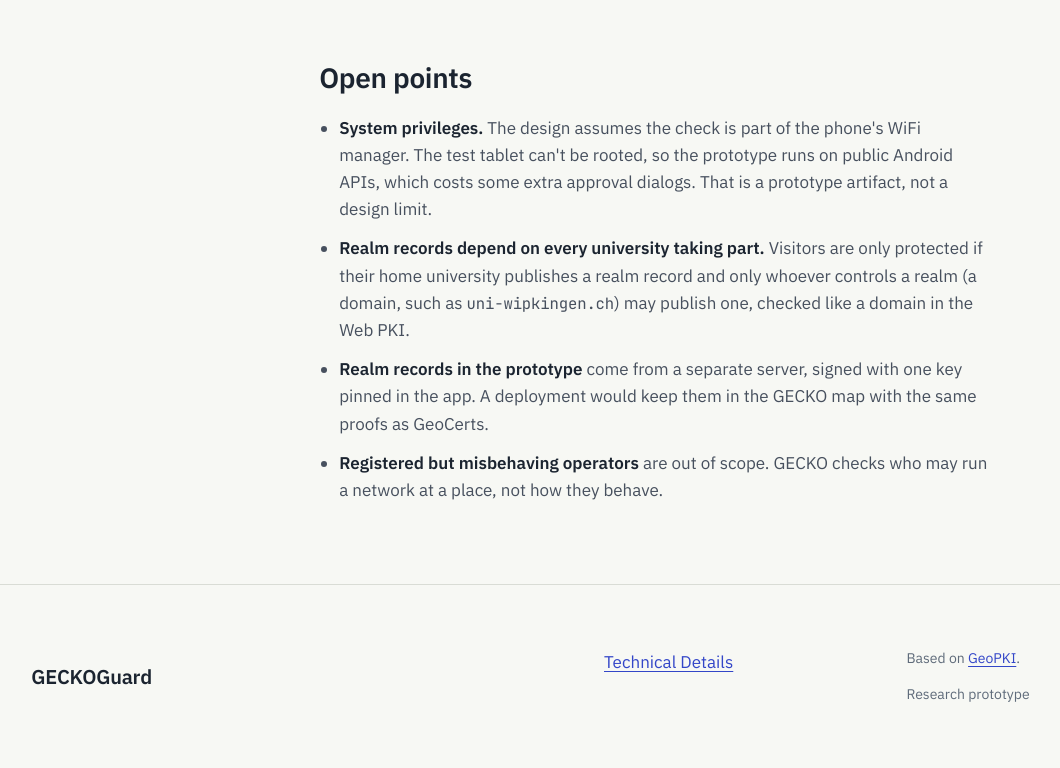
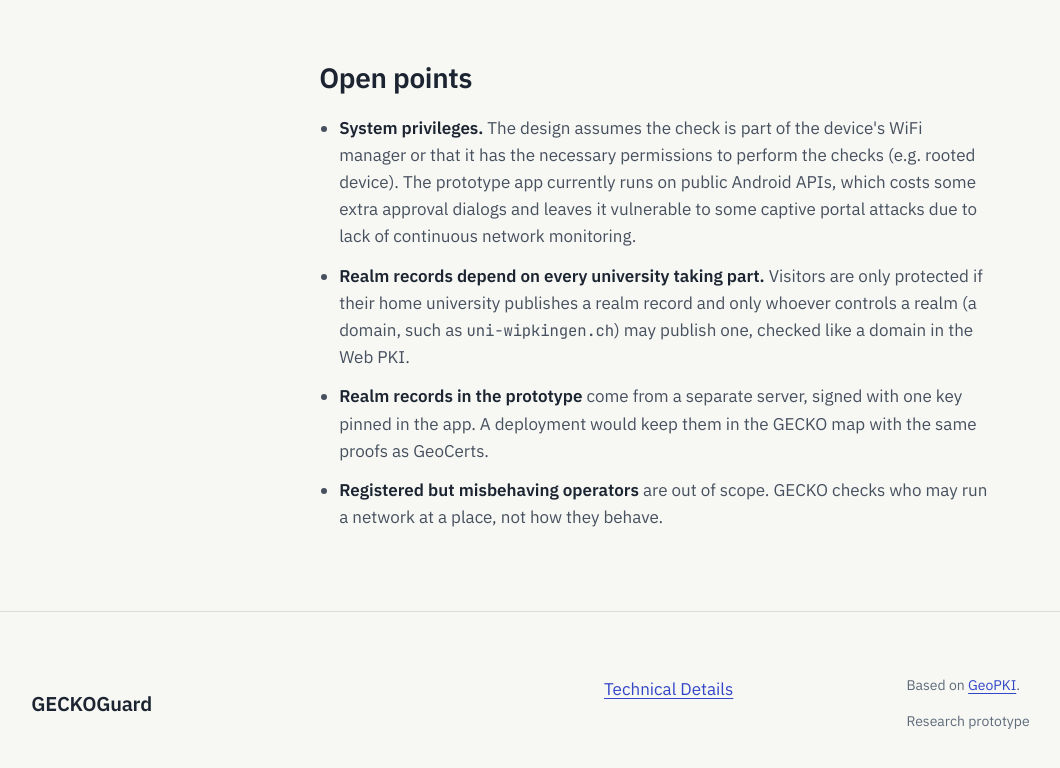
Before and after one commit to pablotanner/GECKOWebsite, an Astro site: page /technical in a window 1280 px wide. Shown: the part 8172-8940 px from the top of the page, without its empty margins (36-1096 px from the left). Built offline with nearby package versions, Linux system fonts and the light colour scheme; Astro itself is replaced by a stand-in of ours.

Commit message:
Adjust system privilege / root limitation

```diff
--- a/src/pages/technical.astro
+++ b/src/pages/technical.astro
@@ -215,7 +215,7 @@ const example = `{
         <section id="limits" aria-labelledby="limits-title">
           <h2 class="title-lg" id="limits-title">Open points</h2>
           <ul class="tech__list">
-            <li><strong>System privileges.</strong> The design assumes the check is part of the phone's WiFi manager. The test tablet can't be rooted, so the prototype runs on public Android APIs, which costs some extra approval dialogs. That is a prototype artifact, not a design limit.</li>
+            <li><strong>System privileges.</strong> The design assumes the check is part of the device's WiFi manager or that it has the necessary permissions to perform the checks (e.g. rooted device). The prototype app currently runs on public Android APIs, which costs some extra approval dialogs and leaves it vulnerable to some captive portal attacks due to lack of continuous network monitoring.</li>
             <li><strong>Realm records depend on every university taking part.</strong> Visitors are only protected if their home university publishes a realm record and only whoever controls a realm (a domain, such as <code>uni-wipkingen.ch</code>) may publish one, checked like a domain in the Web PKI.</li>
             <li><strong>Realm records in the prototype</strong> come from a separate server, signed with one key pinned in the app. A deployment would keep them in the GECKO map with the same proofs as GeoCerts.</li>
             <li><strong>Registered but misbehaving operators</strong> are out of scope. GECKO checks who may run a network at a place, not how they behave.</li>
```
